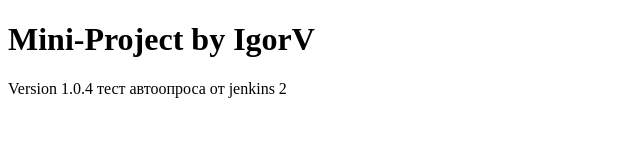
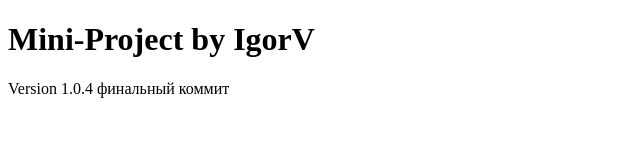
Before and after one commit to IgorVityukhovsky/diploma-docker, a plain HTML site: page index.html in a window 1280 px wide. Shown: the full height of the page, 0-640 px from the left. Drawn offline with Linux system fonts and the light colour scheme.

Commit message:
финальный коммит

```diff
--- a/index.html
+++ b/index.html
@@ -10,7 +10,7 @@
 <body>
     <div class="wrapper">
         <h1 class="title">Mini-Project by IgorV</h1>
-        <p class="info">Version 1.0.4 тест автоопроса от jenkins 2</p>
+        <p class="info">Version 1.0.4 финальный коммит</p>
     </div>
 </body>
 
```
